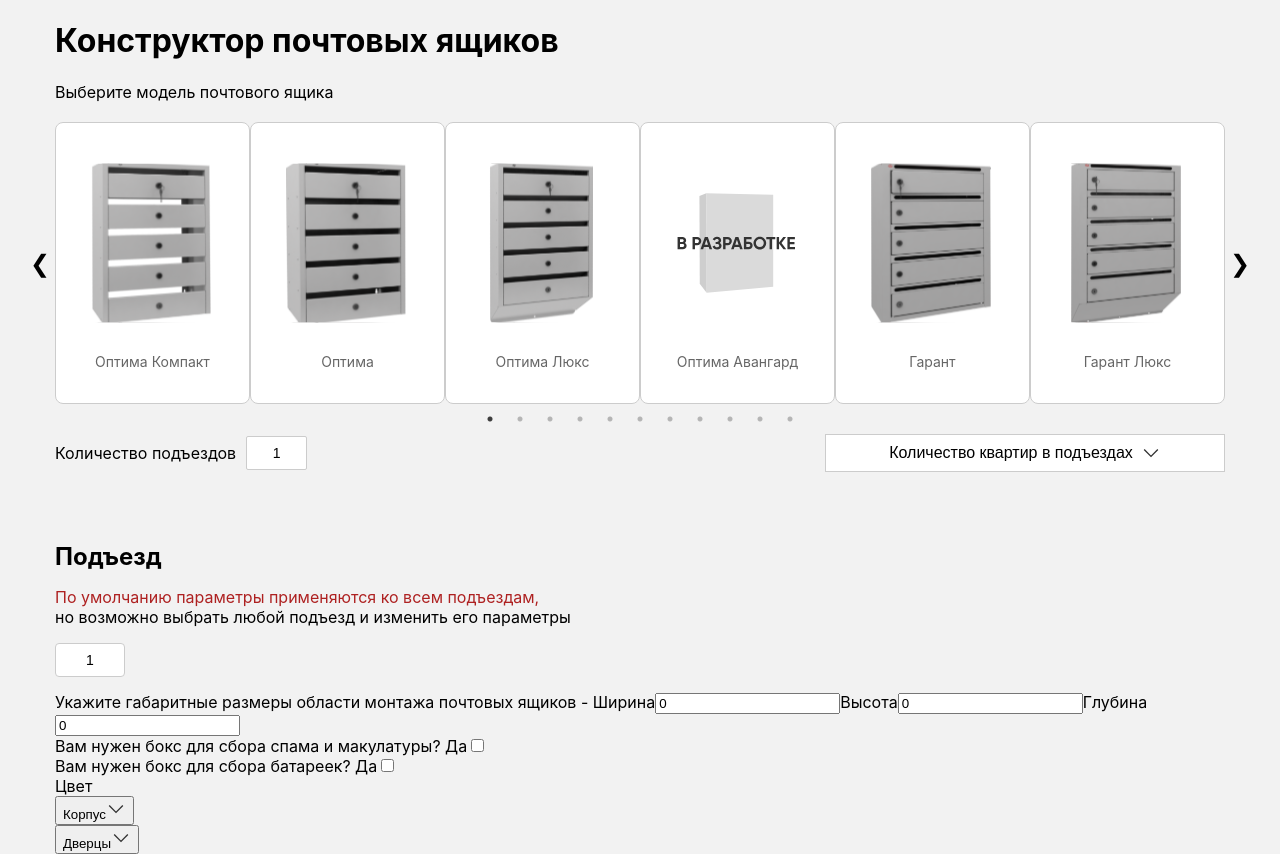
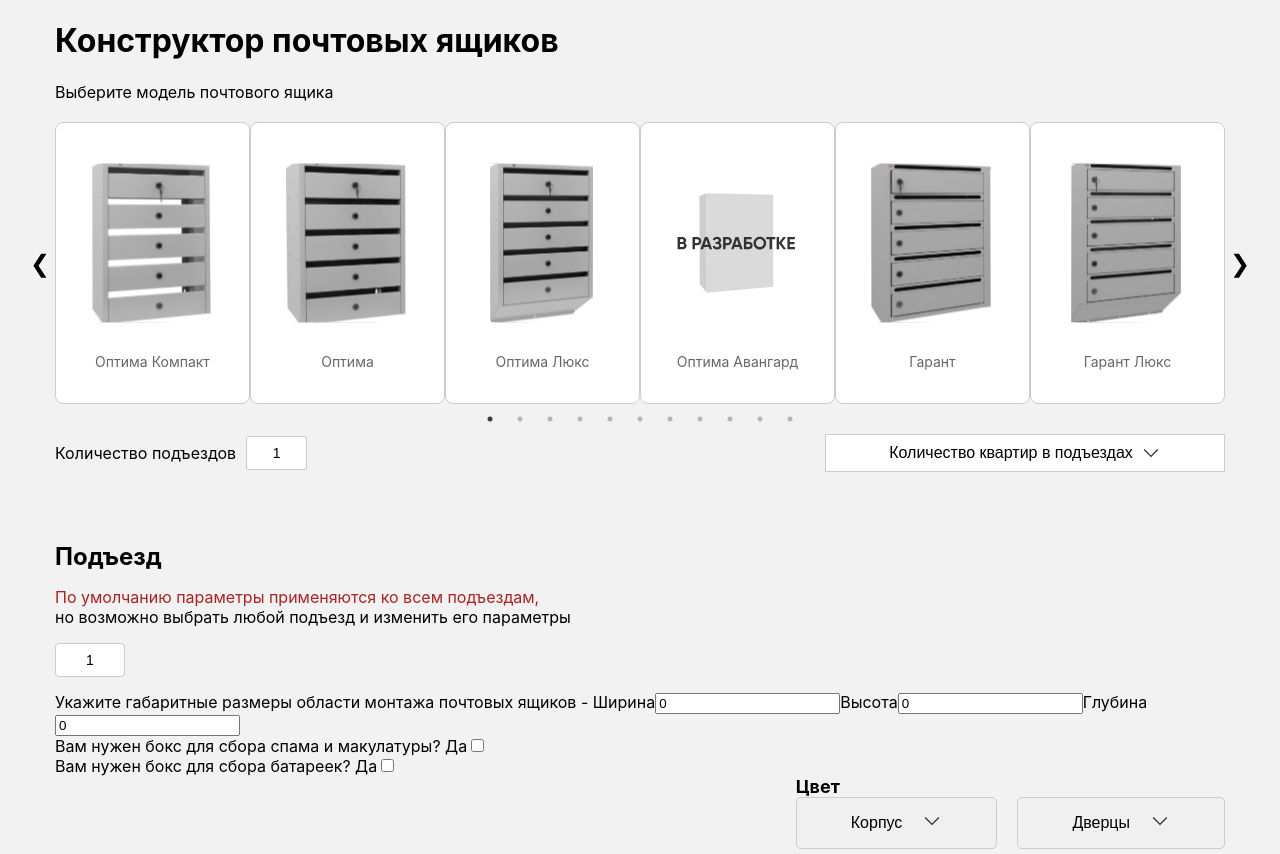
Before and after one commit to SovaaaQ/boxes, a React (Create React App) app: page / in a window 1280 px wide. Built offline with nearby package versions, Linux system fonts and the light colour scheme.

Commit message:
кнопки и цвет

```diff
--- a/src/component/ColorChoice/ColorChoice.css
+++ b/src/component/ColorChoice/ColorChoice.css
@@ -0,0 +1,71 @@
+.color-choice {
+    display: flex;
+    justify-content: flex-start;
+  }
+
+  .content-wrapper {
+    margin-left: auto; /* Смещение вправо */
+  }
+
+  .div_color {
+    font-size: 18px;
+    font-weight: bold;
+    margin-bottom: 20px; /* Отступ между "Цвет" и кнопками */
+    text-align: left;
+  }
+
+  .button-group {
+    display: flex;
+    gap: 20px; /* Расстояние между кнопками */
+    justify-content: flex-start;
+    width: 100%;
+  }
+
+  .drop {
+    position: relative;
+  }
+
+  .dropdown-btn {
+    padding: 13px 54px; /* Внутренние отступы: 13 сверху/снизу, 54 по бокам */
+    background-color: #f0f0f0;
+    border: 1px solid #ccc;
+    border-radius: 5px;
+    display: flex;
+    justify-content: space-between;
+    align-items: center;
+    font-size: 16px;
+    cursor: pointer;
+  }
+
+  .dropdown-btn .icon {
+    margin-left: 20px; /* Отступ между текстом и стрелкой */
+  }
+
+  .dropdown-btn:hover {
+    background-color: #e0e0e0;
+  }
+
+  .dropdown-content {
+    position: absolute;
+    top: calc(100% + 10px);
+    left: 0;
+    width: 100%;
+    background-color: white;
+    border: 1px solid #ccc;
+    border-radius: 5px;
+    box-shadow: 0 4px 6px rgba(0, 0, 0, 0.1);
+    z-index: 10;
+  }
+
+  .button_choice {
+    padding: 10px;
+  }
+
+  .label-frame {
+    padding: 10px;
+  }
+
+  .label_text_num {
+    font-size: 14px;
+    color: #333;
+  }
--- a/src/component/ColorChoice/ColorChoice.jsx
+++ b/src/component/ColorChoice/ColorChoice.jsx
@@ -1,65 +1,90 @@
-import React, {useState} from 'react';
-import './ColorChoice.css';
+import React, { useState } from "react";
+import "./ColorChoice.css";
 
 const ColorChoice = () => {
-    const [isChecked, setIsChecked] = useState(false);
-    const [entrances, setEntrances] = useState([{id: 1, numApartments: 0}]);
-    const [isDropdown, setIsDropdown] = useState(false);
+  const [isDropdownBody, setIsDropdownBody] = useState(false);
+  const [isDropdownDoors, setIsDropdownDoors] = useState(false);
 
-    const handleCheckboxChange = (event) => {
-        const checked = event.target.checked;
-        setIsChecked(checked);
-
-        if (checked) {
-          const sameApartments = entrances[0].numApartments;
-          const newEntrances = entrances.map(entrance => ({
-            ...entrance,
-            numApartments: sameApartments
-          }));
-          setEntrances(newEntrances);
-        }
+  const toggleDropdownBody = () => {
+    setIsDropdownBody(!isDropdownBody);
   };
 
-    const ButtonClick = () => {
-        setIsDropdown(!isDropdown);
+  const toggleDropdownDoors = () => {
+    setIsDropdownDoors(!isDropdownDoors);
   };
 
   return (
-        <div>
-            <div>
-               <label className='div_color'>
-                Цвет
+    <div className="color-choice">
+      <div className="content-wrapper">
+        <label className="div_color">Цвет</label>
+        <div className="button-group">
+          <div className="drop">
+            <button className="dropdown-btn" onClick={toggleDropdownBody}>
+              Корпус
+              <span className="icon">
+                <svg
+                  width="20"
+                  height="20"
+                  viewBox="0 0 44 44"
+                  fill="none"
+                  xmlns="http://www.w3.org/2000/svg"
+                >
+                  <path
+                    d="M37 14.5L22 29.5L7 14.5"
+                    stroke="#333333"
+                    strokeWidth="3"
+                  />
+                </svg>
+              </span>
+            </button>
+            {isDropdownBody && (
+              <div className="dropdown-content">
+                <div className="button_choice">
+                  <div className="label-frame">
+                    <label htmlFor="yes" className="label_text_num">
+                      Цвет корпуса
                     </label>
-                <div className='drop&down'>
-                    <button className='drop&down-button' onClick={ButtonClick}>
-                        Корпус
-                        <svg width="20" height="20" viewBox="0 0 44 44" fill="none" xmlns="http://www.w3.org/2000/svg">
-                        <path d="M37 14.5L22 29.5L7 14.5" stroke="#333333" stroke-width="3"/>
-                        </svg>
-                    </button>
-                    {isDropdown && (
-                        <div className='dropdown-content'>
-                            <div className='button_choise'>
-                                <div className='label-frame'>
-                                    <label htmlFor="yes" className='label_text_num'>Цвет корпуса</label>
                   </div>
                 </div>
               </div>
             )}
           </div>
-                <div className='drop&down'>
-                    <button className='drop&down-button' onClick={ButtonClick}>
+
+          <div className="drop">
+            <button className="dropdown-btn" onClick={toggleDropdownDoors}>
               Дверцы
-                        <svg width="20" height="20" viewBox="0 0 44 44" fill="none" xmlns="http://www.w3.org/2000/svg">
-                        <path d="M37 14.5L22 29.5L7 14.5" stroke="#333333" stroke-width="3"/>
+              <span className="icon">
+                <svg
+                  width="20"
+                  height="20"
+                  viewBox="0 0 44 44"
+                  fill="none"
+                  xmlns="http://www.w3.org/2000/svg"
+                >
+                  <path
+                    d="M37 14.5L22 29.5L7 14.5"
+                    stroke="#333333"
+                    strokeWidth="3"
+                  />
                 </svg>
+              </span>
             </button>
-
+            {isDropdownDoors && (
+              <div className="dropdown-content">
+                <div className="button_choice">
+                  <div className="label-frame">
+                    <label htmlFor="yes" className="label_text_num">
+                      Цвет дверцы
+                    </label>
+                  </div>
+                </div>
+              </div>
+            )}
+          </div>
         </div>
       </div>
     </div>
   );
 };
 
-
 export default ColorChoice;
```
Lines whose indentation alone changed are shown as unchanged.
